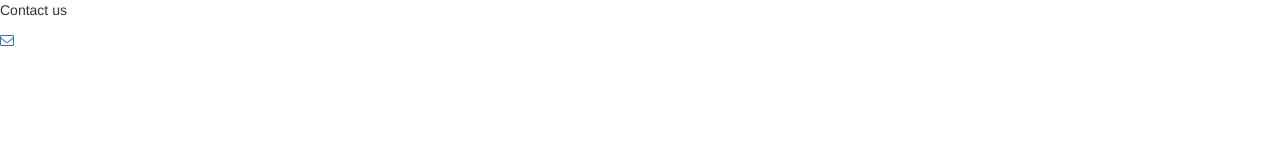
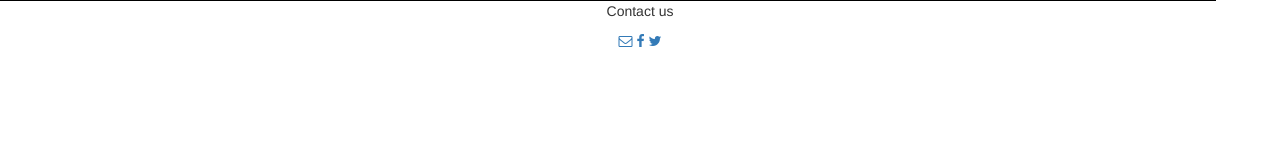
Before and after one commit to pete-wildberger/jono4parks, a website: page public/views/index.html in a window 1280 px wide. Drawn offline with nearby package versions, Linux system fonts and the light colour scheme; files that its build step writes are made by us from their sources; files whose address does not match are found by name.

Commit message:
footer started

```diff
--- a/public/styles/styles.scss
+++ b/public/styles/styles.scss
@@ -0,0 +1,4 @@
+.line{
+  border-top: solid black 1px;
+  width: 95%;
+}
--- a/public/views/index.html
+++ b/public/views/index.html
@@ -1,5 +1,6 @@
 <!DOCTYPE html>
 <html>
+
 <head>
   <meta charset="utf-8">
   <title>Jono for Parks</title>
@@ -26,13 +27,23 @@
 
     </header>
     <div class="w3-container">
-        <ng-view><ng-view>
+      <ng-view>
+        <ng-view>
     </div>
     <footer>
-        <p>Contact us</p>
+      <div class="line"></div>
+      <p class="text-center">Contact us</p>
+      <div class="text-center">
         <a href="mailto:pete.wildberger@gmail.com">
             <i class="fa fa-envelope-o hvr-icon-rotate"></i>
           </a>
+        <a href="https://www.facebook.com/jono4parkboard/" target="_blank">
+            <i class="fa fa-facebook hvr-icon-rotate"></i>
+          </a>
+        <a href="https://twitter.com/jono4parkboard" target="_blank">
+            <i class="fa fa-twitter hvr-icon-rotate"></i>
+          </a>
+      </div>
     </footer>
   </main>
 </body>
```
Also changed, not shown: public/styles/styles.min.css. Lines whose indentation alone changed are shown as unchanged.
